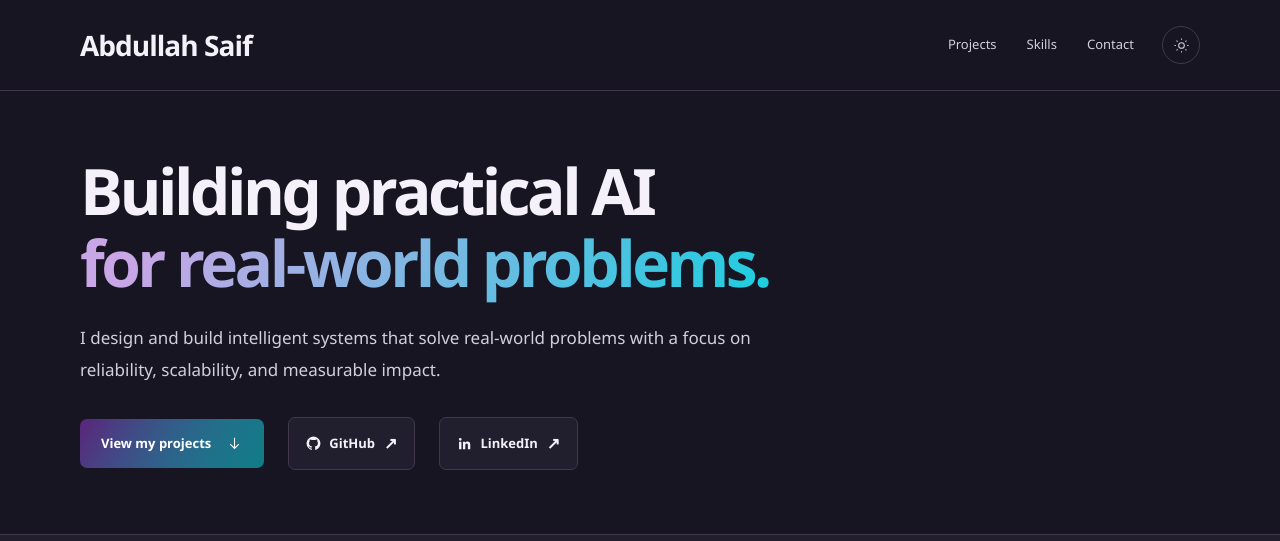
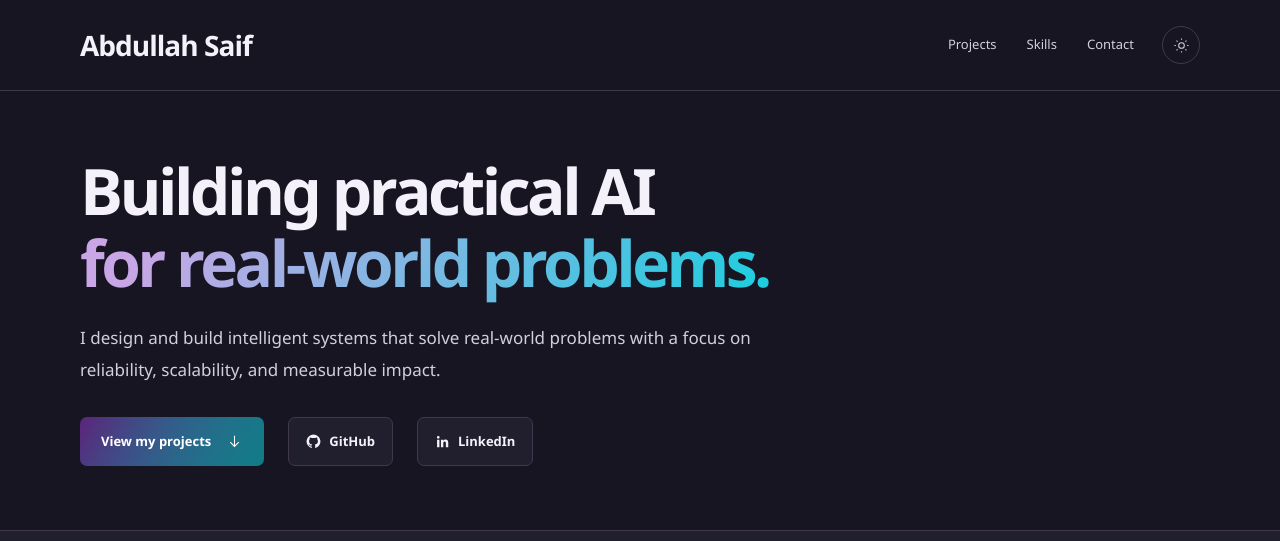
Before and after one commit to AbdullahSaifZaki/AbdullahSaifZaki.github.io, a plain HTML site: page index.html in a window 1280 px wide. Shown: the top 541 px of the page. Drawn offline with Linux system fonts and the light colour scheme.

Commit message:
style: remove social button arrows

```diff
--- a/index.html
+++ b/index.html
@@ -36,8 +36,8 @@
         <p class="hero-intro" id="introduction">I’m an AI engineering enthusiast building intelligent assistants, machine learning models, and Python APIs that help businesses turn data into decisions and make everyday work simpler.</p>
         <div class="hero-actions">
           <a class="button button-primary" href="#projects">View my projects <svg viewBox="0 0 24 24" fill="none" stroke="currentColor" stroke-width="1.5" aria-hidden="true"><path d="M12 4v15m-6-6 6 6 6-6"/></svg></a>
-          <a class="social-link" data-link="github" href="https://github.com/AbdullahSaifZaki" target="_blank" rel="noopener noreferrer"><svg viewBox="0 0 24 24" fill="currentColor" aria-hidden="true"><path d="M12 .9a11.1 11.1 0 0 0-3.51 21.63c.55.1.76-.24.76-.54v-2.08c-3.09.67-3.75-1.32-3.75-1.32-.51-1.29-1.24-1.63-1.24-1.63-1.01-.7.08-.68.08-.68 1.11.08 1.7 1.14 1.7 1.14.99 1.7 2.59 1.21 3.22.93.1-.72.39-1.21.7-1.49-2.47-.28-5.06-1.23-5.06-5.49 0-1.21.43-2.2 1.14-2.98-.11-.28-.5-1.41.11-2.94 0 0 .93-.3 3.05 1.14a10.6 10.6 0 0 1 5.55 0c2.12-1.44 3.05-1.14 3.05-1.14.61 1.53.22 2.66.11 2.94.71.78 1.14 1.77 1.14 2.98 0 4.28-2.6 5.2-5.08 5.48.4.34.75 1.02.75 2.06v3.08c0 .3.2.65.76.54A11.1 11.1 0 0 0 12 .9Z"/></svg>GitHub <span aria-hidden="true">↗</span></a>
-          <a class="social-link" data-link="linkedin" href="https://www.linkedin.com/in/abdullah-saif-7bb155397/" target="_blank" rel="noopener noreferrer"><svg viewBox="0 0 24 24" fill="currentColor" aria-hidden="true"><path d="M5.2 3a2.2 2.2 0 1 1 0 4.4 2.2 2.2 0 0 1 0-4.4ZM3.3 9h3.8v12H3.3V9Zm6.2 0h3.6v1.6h.1c.5-.9 1.7-1.9 3.5-1.9 3.8 0 4.5 2.5 4.5 5.7V21h-3.8v-5.8c0-1.4 0-3.2-1.9-3.2s-2.2 1.5-2.2 3.1V21H9.5V9Z"/></svg>LinkedIn <span aria-hidden="true">↗</span></a>
+          <a class="social-link" data-link="github" href="https://github.com/AbdullahSaifZaki" target="_blank" rel="noopener noreferrer"><svg viewBox="0 0 24 24" fill="currentColor" aria-hidden="true"><path d="M12 .9a11.1 11.1 0 0 0-3.51 21.63c.55.1.76-.24.76-.54v-2.08c-3.09.67-3.75-1.32-3.75-1.32-.51-1.29-1.24-1.63-1.24-1.63-1.01-.7.08-.68.08-.68 1.11.08 1.7 1.14 1.7 1.14.99 1.7 2.59 1.21 3.22.93.1-.72.39-1.21.7-1.49-2.47-.28-5.06-1.23-5.06-5.49 0-1.21.43-2.2 1.14-2.98-.11-.28-.5-1.41.11-2.94 0 0 .93-.3 3.05 1.14a10.6 10.6 0 0 1 5.55 0c2.12-1.44 3.05-1.14 3.05-1.14.61 1.53.22 2.66.11 2.94.71.78 1.14 1.77 1.14 2.98 0 4.28-2.6 5.2-5.08 5.48.4.34.75 1.02.75 2.06v3.08c0 .3.2.65.76.54A11.1 11.1 0 0 0 12 .9Z"/></svg>GitHub</a>
+          <a class="social-link" data-link="linkedin" href="https://www.linkedin.com/in/abdullah-saif-7bb155397/" target="_blank" rel="noopener noreferrer"><svg viewBox="0 0 24 24" fill="currentColor" aria-hidden="true"><path d="M5.2 3a2.2 2.2 0 1 1 0 4.4 2.2 2.2 0 0 1 0-4.4ZM3.3 9h3.8v12H3.3V9Zm6.2 0h3.6v1.6h.1c.5-.9 1.7-1.9 3.5-1.9 3.8 0 4.5 2.5 4.5 5.7V21h-3.8v-5.8c0-1.4 0-3.2-1.9-3.2s-2.2 1.5-2.2 3.1V21H9.5V9Z"/></svg>LinkedIn</a>
         </div>
       </div>
     </section>
```
